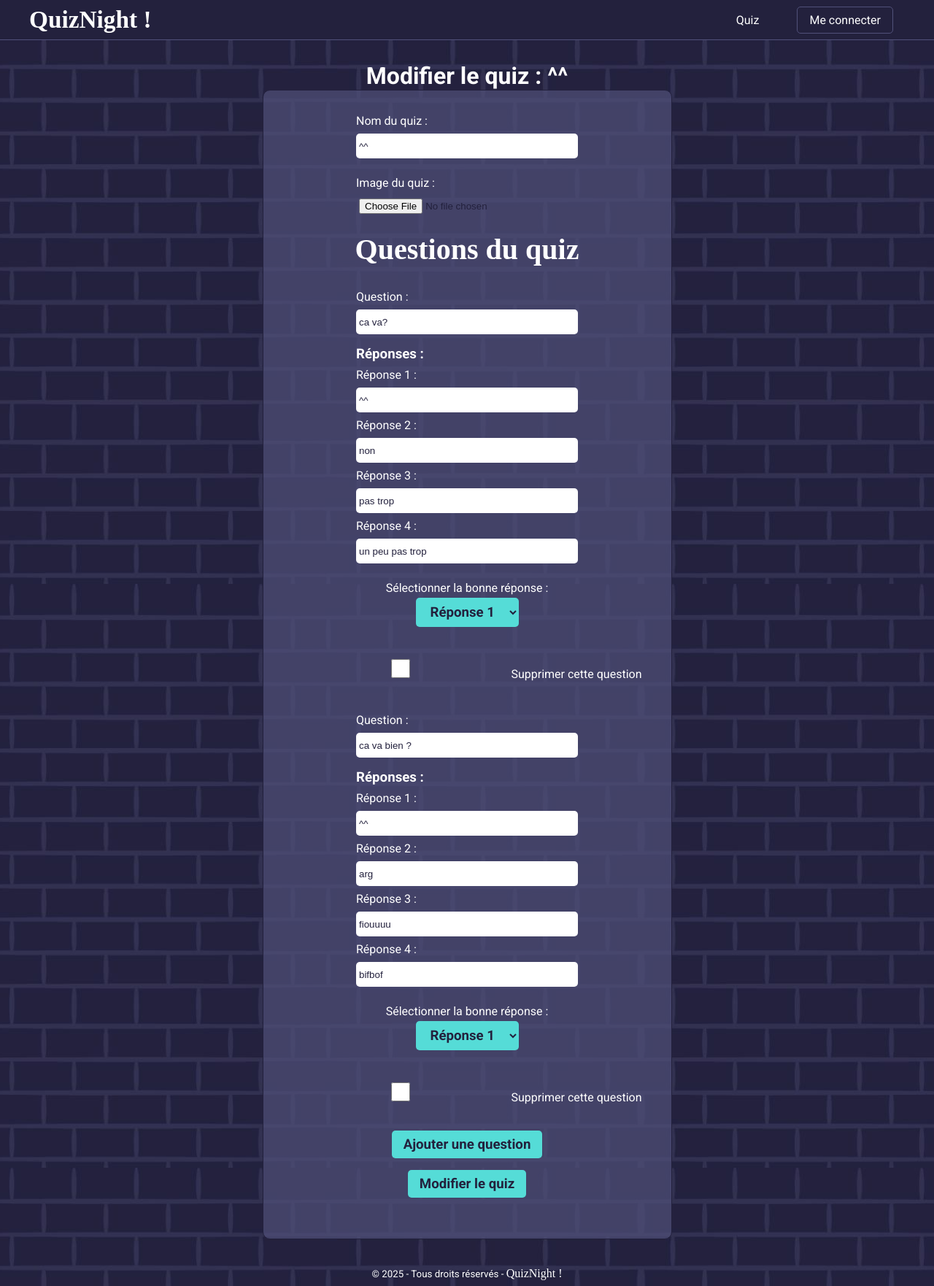
After one commit to noa-cen/quiznight-PHP, a PHP site: page /views/edit_quiz.php?quiz_id=14 in a window 1280 px wide. The commit adds this page. Shown: the whole page at 73% size. Run offline with PHP 8.4, Linux system fonts and the light colour scheme; data comes from the database, SQL or seed files in the repository; some libraries are stand-ins or nearby versions; some web fonts are replaced.

Commit message:
edit_quiz almost complete..

```diff
--- a/assets/style.css
+++ b/assets/style.css
@@ -51,7 +51,6 @@ main {
     padding: 8px 16px;
     border-radius: 5px;
     align-self: center;
-    margin-top: 40px;
     font-family: "Roboto", serif;
     font-weight: bold;
     color: var(--primary);
@@ -362,3 +361,14 @@ footer {
     }
 
 }
+
+.quiz-actions{
+    gap: 0px;
+    display: flex;
+    flex-flow: column;
+    justify-content: center;
+
+    .button{
+        max-width: 60px;
+    }
+}
--- a/models/Question.php
+++ b/models/Question.php
@@ -1,50 +1,76 @@
 <?php
-
 require_once 'DatabaseConnection.php';
 
 class Question extends DatabaseConnection {
+    private $id;
     private $quiz_id;
     private $question_text;
 
     // Constructeur : initialisation des attributs
-    public function __construct($quizId = null, $questionText = null) {
+    public function __construct($id = null, $quizId = null, $questionText = null) {
         parent::__construct(); // Appel au constructeur de DatabaseConnection
+        $this->id = $id;
         $this->quiz_id = $quizId;
         $this->question_text = $questionText;
     }
 
     // Getters
-    public function getQuizId() {
-        return $this->quiz_id;
-    }
-
-    public function getQuestionText() {
-        return $this->question_text;
-    }
+    public function getId() { return $this->id; }
+    public function getQuizId() { return $this->quiz_id; }
+    public function getQuestionText() { return $this->question_text; }
 
     // Setters
-    public function setQuizId($quizId) {
-        $this->quiz_id = $quizId;
-    }
+    public function setId($id) { $this->id = $id; }
+    public function setQuizId($quizId) { $this->quiz_id = $quizId; }
+    public function setQuestionText($questionText) { $this->question_text = $questionText; }
 
-    public function setQuestionText($questionText) {
-        $this->question_text = $questionText;
-    }
-
-    // Ajouter une question
-    public function addQuestion($quizId, $questionText, $answers, $correctAnswer) {
-        // Préparer la requête pour ajouter la question dans la base de données
+    public function create($quizId, $questionText, $answers, $correctAnswer) {
         $stmt = $this->getPdo()->prepare("INSERT INTO questions (quiz_id, question_text) VALUES (?, ?)");
         $stmt->execute([$quizId, $questionText]);
-
-        // Récupérer l'ID de la dernière question insérée
         $questionId = $this->getPdo()->lastInsertId();
-
-        // Ajouter les réponses de la question
         foreach ($answers as $index => $answer) {
             $isCorrect = ($index === $correctAnswer) ? 1 : 0;
             $stmt = $this->getPdo()->prepare("INSERT INTO answers (question_id, answer_text, is_correct) VALUES (?, ?, ?)");
             $stmt->execute([$questionId, $answer, $isCorrect]);
         }
     }
+
+    public function update($questionId, $questionText, $answers, $correctAnswer) {
+        // Mise à jour du texte de la question
+        $stmt = $this->getPdo()->prepare("UPDATE questions SET question_text = ? WHERE id = ?");
+        $stmt->execute([$questionText, $questionId]);
+        // Suppression des réponses existantes
+        $stmt = $this->getPdo()->prepare("DELETE FROM answers WHERE question_id = ?");
+        $stmt->execute([$questionId]);
+        // Insertion des réponses mises à jour
+        foreach ($answers as $index => $answer) {
+            $isCorrect = ($index === $correctAnswer) ? 1 : 0;
+            $stmt = $this->getPdo()->prepare("INSERT INTO answers (question_id, answer_text, is_correct) VALUES (?, ?, ?)");
+            $stmt->execute([$questionId, $answer, $isCorrect]);
+        }
+    }
+
+
+    public function delete($questionId) {
+        // Suppression des réponses associées
+        $stmt = $this->getPdo()->prepare("DELETE FROM answers WHERE question_id = ?");
+        $stmt->execute([$questionId]);
+        // Suppression de la question
+        $stmt = $this->getPdo()->prepare("DELETE FROM questions WHERE id = ?");
+        return $stmt->execute([$questionId]);
+    }
+
+
+    public function getQuestionsByQuizId($quizId) {
+        $stmt = $this->getPdo()->prepare("SELECT * FROM questions WHERE quiz_id = ?");
+        $stmt->execute([$quizId]);
+        return $stmt->fetchAll(PDO::FETCH_ASSOC);
+    }
+
+    public function getAnswersByQuestionId($questionId) {
+        $stmt = $this->getPdo()->prepare("SELECT * FROM answers WHERE question_id = ?");
+        $stmt->execute([$questionId]);
+        return $stmt->fetchAll(PDO::FETCH_ASSOC);
+    }
 }
+?>
--- a/models/Quiz.php
+++ b/models/Quiz.php
@@ -1,5 +1,4 @@
 <?php
-
 require_once 'DatabaseConnection.php';
 
 class Quiz extends DatabaseConnection {
@@ -7,10 +6,18 @@ class Quiz extends DatabaseConnection {
     private $name;
     private $image;
     private $numQuestions;
+    private $description;
     private $createdBy;
 
-    public function __construct() {
-        parent::__construct(); // Appel du constructeur parent pour initialiser PDO
+    // Constructeur : on initialise via DatabaseConnection
+    public function __construct($id = null, $name = null, $image = null, $numQuestions = null, $description = null, $createdBy = null) {
+        parent::__construct(); // initialise $this->pdo
+        $this->id = $id;
+        $this->name = $name;
+        $this->image = $image;
+        $this->numQuestions = $numQuestions;
+        $this->description = $description;
+        $this->createdBy = $createdBy;
     }
 
     // Getters
@@ -18,29 +25,31 @@ class Quiz extends DatabaseConnection {
     public function getName() { return $this->name; }
     public function getImage() { return $this->image; }
     public function getNumQuestions() { return $this->numQuestions; }
+    public function getDescription() { return $this->description; }
     public function getCreatedBy() { return $this->createdBy; }
 
     // Setters
+    public function setId($id) { $this->id = (int)$id; }
     public function setName($name) { $this->name = htmlspecialchars(trim($name)); }
     public function setImage($image) { $this->image = $image; }
-    public function setNumQuestions($numQuestions) { $this->numQuestions = (int) $numQuestions; }
-    public function setCreatedBy($createdBy) { $this->createdBy = (int) $createdBy; }
+    public function setNumQuestions($numQuestions) { $this->numQuestions = (int)$numQuestions; }
+    public function setDescription($description) { $this->description = htmlspecialchars(trim($description)); }
+    public function setCreatedBy($createdBy) { $this->createdBy = (int)$createdBy; }
 
-    // Vérifier si un quiz existe déjà
+    // Vérifier si le nom est déjà pris (pour la création)
     public function isNameTaken() {
         $stmt = $this->getPdo()->prepare("SELECT id FROM quizzes WHERE name = ?");
         $stmt->execute([$this->name]);
         return $stmt->rowCount() > 0;
     }
 
-    // Enregistrer un quiz en base de données
+    // Sauvegarder un quiz
     public function save() {
         if ($this->isNameTaken()) {
             throw new Exception("Ce nom de quiz est déjà pris.");
         }
-
-        $stmt = $this->getPdo()->prepare("INSERT INTO quizzes (name, image, num_questions, created_by) VALUES (?, ?, ?, ?)");
-        if ($stmt->execute([$this->name, $this->image, $this->numQuestions, $this->createdBy])) {
+        $stmt = $this->getPdo()->prepare("INSERT INTO quizzes (name, image, num_questions, description, created_by) VALUES (?, ?, ?, ?, ?)");
+        if ($stmt->execute([$this->name, $this->image, $this->numQuestions, $this->description, $this->createdBy])) {
             $this->id = $this->getPdo()->lastInsertId();
             return $this->id;
         } else {
@@ -48,43 +57,47 @@ class Quiz extends DatabaseConnection {
         }
     }
 
-    // Upload d'image avec validation
-    public static function uploadImage($file) {
+    // Mettre à jour un quiz existant
+    public function update() {
+        $stmt = $this->getPdo()->prepare("UPDATE quizzes SET name = ?, image = ?, num_questions = ?, description = ? WHERE id = ?");
+        return $stmt->execute([$this->name, $this->image, $this->numQuestions, $this->description, $this->id]);
+    }
+
+    // Récupérer tous les quiz
+    public function getAllQuizzes() {
+        $stmt = $this->getPdo()->query("SELECT id, name, image, num_questions, description, created_by, created_at FROM quizzes");
+        return $stmt->fetchAll(PDO::FETCH_ASSOC);
+    }
+
+    // Récupérer les détails d'un quiz par son ID (basé sur $this->id)
+    public function getQuizDetails() {
+        $stmt = $this->getPdo()->prepare("SELECT id, name, image, num_questions, description, created_by, created_at FROM quizzes WHERE id = ?");
+        $stmt->execute([$this->id]);
+        return $stmt->fetch(PDO::FETCH_ASSOC);
+    }
+
+    // Upload d'image (méthode publique non statique)
+    public function uploadImage($file) {
         $uploadDir = __DIR__ . '/../uploads/';
         $allowedExtensions = ['jpg', 'jpeg', 'png', 'gif'];
         $maxFileSize = 2 * 1024 * 1024;
-
         $fileExtension = strtolower(pathinfo($file['name'], PATHINFO_EXTENSION));
         $imageInfo = getimagesize($file['tmp_name']);
-
         if (!in_array($fileExtension, $allowedExtensions)) {
             throw new Exception("Format d'image non autorisé.");
         }
-
         if ($file['size'] > $maxFileSize) {
             throw new Exception("Fichier trop volumineux (max 2 Mo).");
         }
-
         if ($imageInfo === false) {
             throw new Exception("Le fichier n'est pas une image valide.");
         }
-
         $newFileName = uniqid('quiz_img_') . '.' . $fileExtension;
         $uploadPath = $uploadDir . $newFileName;
-
         if (!move_uploaded_file($file['tmp_name'], $uploadPath)) {
             throw new Exception("Erreur lors de l'upload de l'image.");
         }
-
         return $newFileName;
     }
-
-    // Récupérer tous les quizzes
-    public static function getAllQuizzes() {
-        $db = new DatabaseConnection(); // On peut aussi utiliser l'héritage ici
-        $pdo = $db->getPdo();
-
-        $stmt = $pdo->query("SELECT id, name, image FROM quizzes");
-        return $stmt->fetchAll(PDO::FETCH_ASSOC);
-    }
 }
+?>
--- a/models/Session.php
+++ b/models/Session.php
@@ -21,7 +21,7 @@ class Session
     {
         session_unset();
         session_destroy();
-        header("Location:/quiz_night/index.php");
+        header("Location:/quiznight-PHP/index.php");
         exit();
     }
 }
--- a/views/create_questions.php
+++ b/views/create_questions.php
@@ -25,7 +25,7 @@ if ($_SERVER['REQUEST_METHOD'] === 'POST') {
 
         // Utilisation de la classe Question pour ajouter la question et ses réponses
         $question = new Question();
-        $question->addQuestion($quizId, $questionText, $answers, $correctAnswer);
+        $question->create($quizId, $questionText, $answers, $correctAnswer);
 
         // Incrémenter le compteur de questions en session
         $_SESSION['current_question']++;
--- /dev/null
+++ b/views/edit_quiz.php
@@ -0,0 +1,217 @@
+<?php
+$pageTitle = "Modifier le Quiz";
+require_once(__DIR__ . "/../views/header.php");
+require_once(__DIR__ . "/../models/Quiz.php");
+require_once(__DIR__ . "/../models/Question.php");
+
+// Récupérer l'ID du quiz à modifier
+$quizId = $_GET['quiz_id'] ?? null;
+if (!$quizId) {
+    header("Location: dashboard.php");
+    exit();
+}
+
+// Instancier et récupérer les détails du quiz
+$quiz = new Quiz($quizId);
+$quizDetails = $quiz->getQuizDetails();
+
+// Instancier l'objet Question pour récupérer les questions existantes
+$questionObj = new Question();
+$questions = $questionObj->getQuestionsByQuizId($quizId);
+
+// Initialisation de la variable pour le nombre de nouvelles questions à ajouter
+// Celle-ci est conservée dans un champ caché "new_questions_count"
+$newQuestionsCount = 0;
+if ($_SERVER['REQUEST_METHOD'] === 'POST') {
+    // Si le formulaire est soumis pour ajouter une question, on incrémente le compteur
+    if (isset($_POST['add_question'])) {
+        $newQuestionsCount = (int)($_POST['new_questions_count'] ?? 0) + 1;
+    } else {
+        // Si on valide le quiz, on récupère le nombre de nouvelles questions renseigné
+        $newQuestionsCount = (int)($_POST['new_questions_count'] ?? 0);
+    }
+}
+
+// Pour pré-remplir les champs du quiz (nom, nombre de questions) avec les données postées si disponibles
+$nameVal = $_POST['name'] ?? $quizDetails['name'];
+$numQuestionsVal = $_POST['num_questions'] ?? $quizDetails['num_questions'];
+
+// Si le formulaire est soumis pour mettre à jour le quiz (bouton "Modifier le quiz")
+if ($_SERVER['REQUEST_METHOD'] === 'POST' && isset($_POST['submit_quiz'])) {
+    if (isset($_POST['name'], $_POST['num_questions'])) {
+        // Mise à jour des infos du quiz
+        $quiz->setName($_POST['name']);
+        $quiz->setNumQuestions($_POST['num_questions']);
+
+        // Traitement de l'image du quiz
+        if (isset($_FILES['quiz_image']) && $_FILES['quiz_image']['error'] === UPLOAD_ERR_OK) {
+            try {
+                $newImage = $quiz->uploadImage($_FILES['quiz_image']);
+                $quiz->setImage($newImage);
+            } catch (Exception $e) {
+                $errorMessage = $e->getMessage();
+            }
+        } else {
+            $quiz->setImage($quizDetails['image']);
+        }
+
+        try {
+            $quiz->update();
+        } catch (Exception $e) {
+            $errorMessage = $e->getMessage();
+        }
+
+        // Suppression des questions cochées
+        if (isset($_POST['delete_questions']) && is_array($_POST['delete_questions'])) {
+            foreach ($_POST['delete_questions'] as $deleteQuestionId) {
+                $questionObj->delete($deleteQuestionId);
+            }
+        }
+
+        // Traitement des questions (mise à jour des existantes et création des nouvelles)
+        if (isset($_POST['questions']) && is_array($_POST['questions'])) {
+            foreach ($_POST['questions'] as $questionId => $data) {
+                $questionText = htmlspecialchars($data['text']);
+                $answers = [
+                    htmlspecialchars($data['answer1']),
+                    htmlspecialchars($data['answer2']),
+                    htmlspecialchars($data['answer3']),
+                    htmlspecialchars($data['answer4'])
+                ];
+                $correctAnswer = (int)$data['correct_answer'];
+
+                // Si l'identifiant commence par "new_", il s'agit d'une question à créer
+                if (strpos($questionId, 'new_') === 0) {
+                    $questionObj->create($quizId, $questionText, $answers, $correctAnswer);
+                } else {
+                    $questionObj->update($questionId, $questionText, $answers, $correctAnswer);
+                }
+            }
+        }
+        header("Location: dashboard.php");
+        exit();
+    }
+}
+?>
+
+<main>
+    <h1>Modifier le quiz : <?= htmlspecialchars($quizDetails['name']) ?></h1>
+
+    <?php if (isset($errorMessage)): ?>
+        <div class="error-message"><?= htmlspecialchars($errorMessage) ?></div>
+    <?php endif; ?>
+
+    <!-- Le formulaire contient un champ caché pour mémoriser le nombre de nouvelles questions -->
+    <form action="edit_quiz.php?quiz_id=<?= $quizId ?>" method="POST" class="form" enctype="multipart/form-data">
+        <input type="hidden" name="new_questions_count" value="<?= $newQuestionsCount ?>">
+        <section class="form-body">
+            <article class="form-items">
+                <label for="name">Nom du quiz :</label>
+                <input type="text" id="name" name="name" value="<?= htmlspecialchars($nameVal) ?>" required>
+            </article>
+            <article class="form-items">
+                <label for="quiz_image">Image du quiz :</label>
+                <input type="file" id="quiz_image" name="quiz_image">
+            </article>
+
+            <h2>Questions du quiz</h2>
+            <!-- Affichage des questions existantes -->
+            <?php foreach ($questions as $question):
+                // Pour chaque question existante, on pré-remplit avec les données postées (si elles existent) sinon avec la BDD
+                $questionTextVal = $_POST['questions'][$question['id']]['text'] ?? $question['question_text'];
+                $qAnswers = $questionObj->getAnswersByQuestionId($question['id']);
+                // Si le formulaire avait déjà été soumis, on remplace les valeurs par celles postées
+                for ($i = 0; $i < count($qAnswers); $i++) {
+                    $qAnswers[$i]['answer_text'] = $_POST['questions'][$question['id']]["answer".($i+1)] ?? $qAnswers[$i]['answer_text'];
+                }
+                // Détermination de la réponse correcte (priorité aux données postées)
+                $defaultCorrect = $_POST['questions'][$question['id']]['correct_answer'] ?? null;
+                if ($defaultCorrect === null) {
+                    foreach ($qAnswers as $idx => $ans) {
+                        if ($ans['is_correct'] == 1) {
+                            $defaultCorrect = $idx;
+                            break;
+                        }
+                    }
+                }
+            ?>
+            <section class="form-body question">
+                <article class="form-items">
+                    <label for="question_<?= $question['id'] ?>">Question :</label>
+                    <input type="text" id="question_<?= $question['id'] ?>" name="questions[<?= $question['id'] ?>][text]" value="<?= htmlspecialchars($questionTextVal) ?>" required>
+                </article>
+                <article class="form-items">
+                    <h3>Réponses :</h3>
+                    <?php foreach ($qAnswers as $idx => $ans): ?>
+                        <label for="question_<?= $question['id'] ?>_answer<?= $idx ?>">Réponse <?= $idx + 1; ?> :</label>
+                        <input type="text" id="question_<?= $question['id'] ?>_answer<?= $idx ?>" name="questions[<?= $question['id'] ?>][answer<?= $idx+1 ?>]" value="<?= htmlspecialchars($ans['answer_text']) ?>" required>
+                    <?php endforeach; ?>
+                </article>
+                <article class="form-items form-question">
+                    <label for="question_<?= $question['id'] ?>_correct">Sélectionner la bonne réponse :</label>
+                    <select class="button" id="question_<?= $question['id'] ?>_correct" name="questions[<?= $question['id'] ?>][correct_answer]" required>
+                        <?php foreach ($qAnswers as $idx => $ans): ?>
+                            <option value="<?= $idx ?>" <?= ($idx == $defaultCorrect) ? 'selected' : '' ?>>
+                                Réponse <?= $idx + 1; ?>
+                            </option>
+                        <?php endforeach; ?>
+                    </select>
+                </article>
+                <article class="form-items">
+                    <label>
+                        <input type="checkbox" name="delete_questions[]" value="<?= $question['id'] ?>">
+                        Supprimer cette question
+                    </label>
+                </article>
+            </section>
+            <?php endforeach; ?>
+
+            <!-- Affichage des nouvelles questions à ajouter -->
+            <?php for ($i = 1; $i <= $newQuestionsCount; $i++):
+                // Pré-remplissage éventuel si le formulaire avait déjà été soumis
+                $newData = $_POST['questions']["new_$i"] ?? [];
+                $newQuestionText = $newData['text'] ?? '';
+                $newAnswer1 = $newData['answer1'] ?? '';
+                $newAnswer2 = $newData['answer2'] ?? '';
+                $newAnswer3 = $newData['answer3'] ?? '';
+                $newAnswer4 = $newData['answer4'] ?? '';
+                $newCorrect = isset($newData['correct_answer']) ? $newData['correct_answer'] : 0;
+            ?>
+            <section class="form-body question">
+                <article class="form-items">
+                    <label>Question (Nouvelle) :</label>
+                    <input type="text" name="questions[new_<?= $i ?>][text]" value="<?= htmlspecialchars($newQuestionText) ?>" required>
+                </article>
+                <article class="form-items">
+                    <h3>Réponses :</h3>
+                    <label>Réponse 1 :</label>
+                    <input type="text" name="questions[new_<?= $i ?>][answer1]" value="<?= htmlspecialchars($newAnswer1) ?>" required>
+                    <label>Réponse 2 :</label>
+                    <input type="text" name="questions[new_<?= $i ?>][answer2]" value="<?= htmlspecialchars($newAnswer2) ?>" required>
+                    <label>Réponse 3 :</label>
+                    <input type="text" name="questions[new_<?= $i ?>][answer3]" value="<?= htmlspecialchars($newAnswer3) ?>" required>
+                    <label>Réponse 4 :</label>
+                    <input type="text" name="questions[new_<?= $i ?>][answer4]" value="<?= htmlspecialchars($newAnswer4) ?>" required>
+                </article>
+                <article class="form-items form-question">
+                    <label>Sélectionner la bonne réponse :</label>
+                    <select class="button" name="questions[new_<?= $i ?>][correct_answer]" required>
+                        <option value="0" <?= ($newCorrect == 0) ? 'selected' : '' ?>>Réponse 1</option>
+                        <option value="1" <?= ($newCorrect == 1) ? 'selected' : '' ?>>Réponse 2</option>
+                        <option value="2" <?= ($newCorrect == 2) ? 'selected' : '' ?>>Réponse 3</option>
+                        <option value="3" <?= ($newCorrect == 3) ? 'selected' : '' ?>>Réponse 4</option>
+                    </select>
+                </article>
+            </section>
+            <?php endfor; ?>
+
+            <!-- Boutons de soumission : l'un pour ajouter une nouvelle question, l'autre pour valider les modifications -->
+            <div class="form-items">
+                <button type="submit" name="add_question" class="button">Ajouter une question</button>
+                <button type="submit" name="submit_quiz" class="button">Modifier le quiz</button>
+            </div>
+        </section>
+    </form>
+</main>
+
+<?php require_once(__DIR__ . "/../views/footer.php"); ?>
--- a/views/header.php
+++ b/views/header.php
@@ -43,7 +43,7 @@ if (isset($_GET["action"]) && $_GET["action"] === "logout") {
         <article class="nav-link">
             <ul>
                 <li><a href= "/quiznight-PHP/views/dashboard.php" aria-label="Accéder aux quiz">Quiz</a></li>
-                <li><a href="#" aria-label="Accéder aux scores">Scores</a></li>
+                <!-- <li><a href="#" aria-label="Accéder aux scores">Scores</a></li> -->
                 <?php if (isset($_SESSION["username"])) : ?>
                     <li><a href="/quiznight-PHP/views/user_update.php"
                 aria-label="Accéder à mon compte"><?php echo $_SESSION["username"] ?></a></li>
--- a/views/init_quiz.php
+++ b/views/init_quiz.php
@@ -20,7 +20,7 @@ if ($_SERVER['REQUEST_METHOD'] === 'POST') {
         $quiz->setNumQuestions($_POST['num_questions']);
         $quiz->setCreatedBy($_SESSION['user_id']);
 
-        $quizImage = Quiz::uploadImage($_FILES['quiz_image']);
+        $quizImage = $quiz->uploadImage($_FILES['quiz_image']);
         $quiz->setImage($quizImage);
 
         $quizId = $quiz->save();
```
Also changed, not shown: views/dashboard.php (+14 -8 lines), uploads/quiz_img_67af08a53a1b6.jpg (deleted), uploads/quiz_img_67af0a8e9b0f0.png (deleted), uploads/quiz_img_67af0b1d146fd.png (deleted), uploads/quiz_img_67af0b46729d6.png (deleted), uploads/quiz_img_67af0b6cf4179.png (deleted), uploads/quiz_img_67af196a7826a.png (deleted), uploads/quiz_img_67af1d21b9aa2.png (deleted), uploads/quiz_img_67af1f113ed2a.png (deleted).
